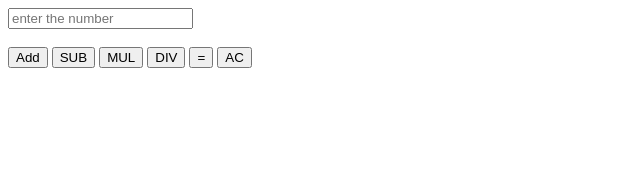
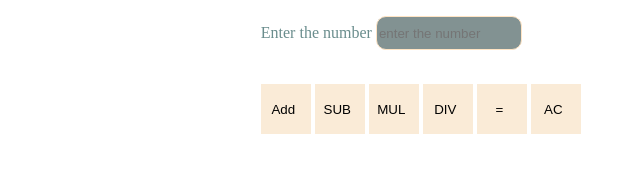
Before and after one commit to 07sathishms/calculator, a plain HTML site: page index.html in a window 1280 px wide. Shown: the whole page, without its empty margins (0-640 px from the left). Drawn offline with Linux system fonts and the light colour scheme.

Commit message:
Update index.html

```diff
--- a/index.html
+++ b/index.html
@@ -4,16 +4,38 @@
     <meta charset="UTF-8">
     <meta name="viewport" content="width=device-width, initial-scale=1.0">
     <title>Document</title>
+    <style>
+     .container{
+        margin-left: 20%;
+        position: relative;
+     }
+     button{
+        padding-left: 1px;
+        border: 1px;
+        width: 50px;
+        height: 50px;
+        background-color: antiquewhite;
+     }
+     #n{
+        border: 1px solid bisque;
+        background-color: rgb(130, 146, 146);
+        width: 140px;
+        height: 30px;
+        border-radius: 10px;
+     }
+    </style>
 </head>
 <body>
-    <input type="number" placeholder="enter the number" id="n"><br><br>
+    <div class="container">
+ <p style="color: rgb(106, 141, 141);">Enter the number <input type="number" placeholder="enter the number" id="n"><br><br></p>
     <button onclick="add()">Add</button>
     <button onclick="sub()">SUB</button>
     <button onclick="mul()">MUL</button>
     <button onclick="div()">DIV</button>
     <button onclick="res()">=</button>
     <button onclick="window.location.reload()">AC</button>
-    <p id="sum"></p>
+    <p style="background-color: rgb(130, 247, 94); border-radius: 40px; width: 100px; text-align: center;" id="sum"></p>
+</div>
     <script src="./cal.js"></script>
 </body>
 </html>
```
